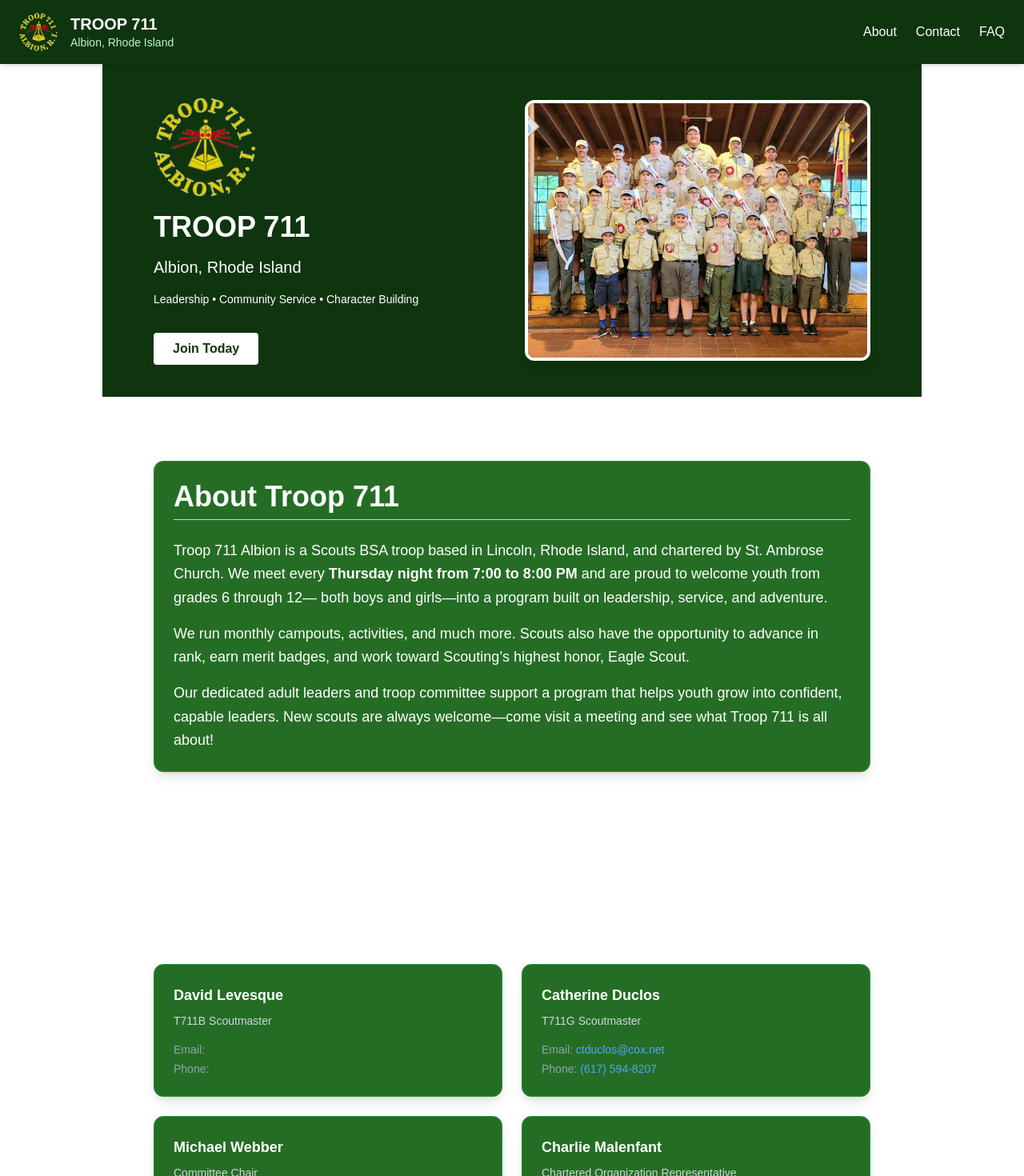
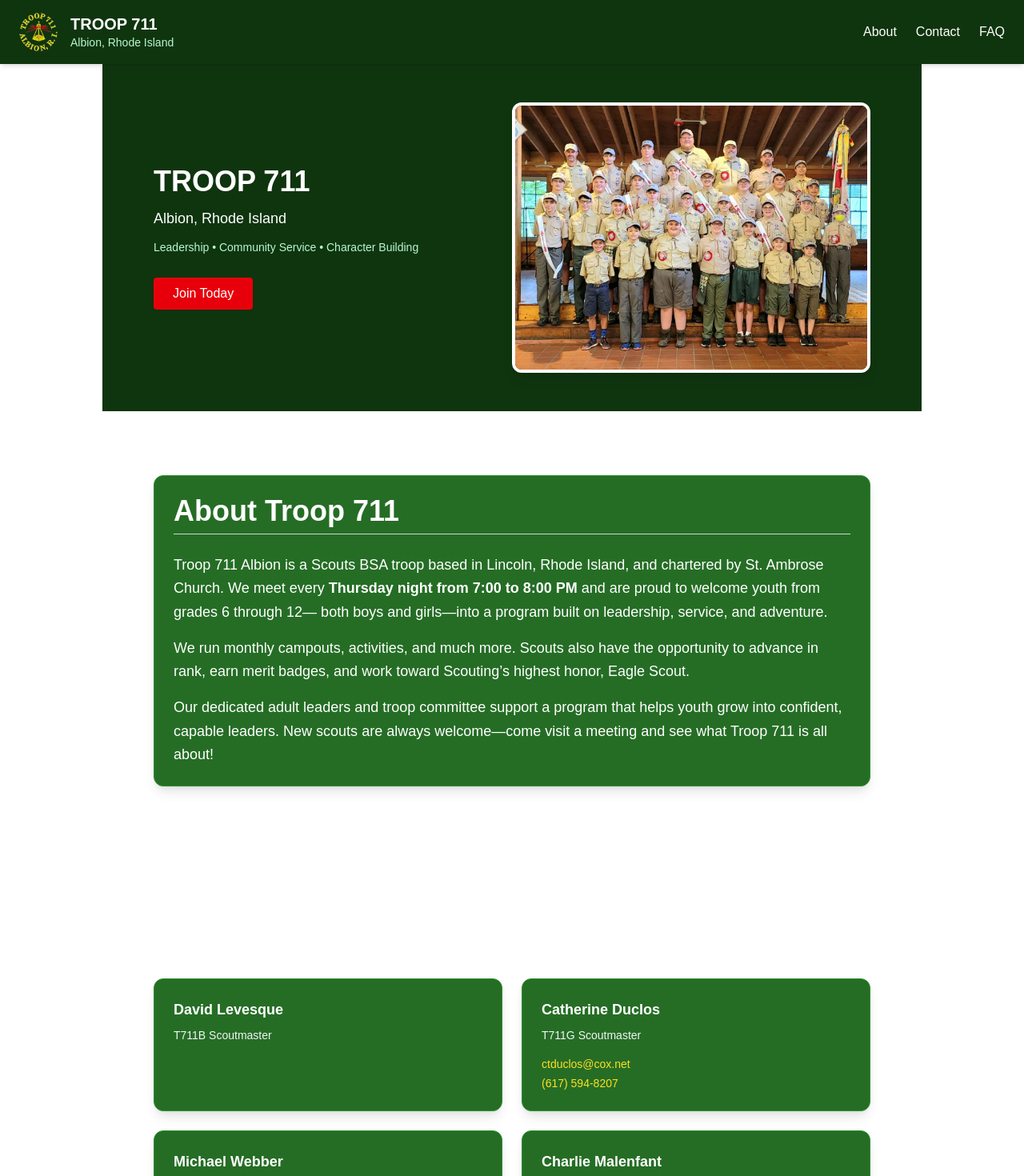
Before and after one commit to XCraftMan52/troop711, a Next.js app: page / in a window 1280 px wide. Shown: the top 1470 px of the page at 80% size. Built offline with nearby package versions, Linux system fonts and the light colour scheme.

Commit message:
feat: enhance Contact and Hero components with improved styling and layout adjustments

```diff
--- a/src/app/components/Contact.tsx
+++ b/src/app/components/Contact.tsx
@@ -41,18 +41,18 @@
       className="bg-[#256d25] text-white border border-[#2f8f2f] rounded-xl p-6 shadow-lg space-y-2"
     >
       <h3 className="text-lg font-semibold">{contact.name}</h3>
-      <p className="text-sm text-gray-300">{contact.role}</p>
+      <p className="text-sm text-gray-100">{contact.role}</p>
 
       <div className="text-sm text-gray-300 space-y-1 pt-2">
         <div>
-          <span className="text-gray-400">Email:</span>{' '}
-          <a href={`mailto:${contact.email}`} className="text-blue-400 hover:underline">
+          {/* <span className="text-gray-400">Email:</span>{' '} */}
+          <a href={`mailto:${contact.email}`} className="text-yellow-300 hover:underline">
             {contact.email}
           </a>
         </div>
         <div>
-          <span className="text-gray-400">Phone:</span>{' '}
-          <a href={`tel:${contact.phone}`} className="text-blue-400 hover:underline">
+          {/* <span className="text-gray-400">Phone:</span>{' '} */}
+          <a href={`tel:${contact.phone}`} className="text-yellow-300 hover:underline">
             {contact.phone}
           </a>
         </div>
--- a/src/app/components/Hero.tsx
+++ b/src/app/components/Hero.tsx
@@ -5,34 +5,23 @@
 
 export default function Hero() {
     return (
-    <section className="flex flex-col md:flex-row items-center justify-between bg-[#0f350f] text-white px-6 md:px-16 py-10 gap-8">
-      {/* Left: Logo + Text */}
-        <div className="flex flex-col items-start md:w-1/2 space-y-4">
-            <div className="w-24 h-24 md:w-32 md:h-32 relative">
-            <Image
-                src="/logo.png"
-                alt="Troop 711 Logo"
-                fill
-                className="w-24 h-24 md:w-32 md:h-32 relative object-contain"
-            />
-            </div>
-            <h1 className="text-4xl font-extrabold">TROOP 711</h1>
-            <p className="text-xl">Albion, Rhode Island</p>
-            <p className="text-sm">Leadership • Community Service • Character Building</p>
-            <Link href="#contact" className="mt-4 bg-white text-[#0f350f] font-semibold px-6 py-2 rounded hover:bg-gray-100 transition">
+    <section className="flex flex-col md:flex-row items-center justify-between py-12 px-6 md:px-16 bg-[#0f350f] text-white">
+    <div className="md:w-1/2 space-y-3">
+        <h1 className="text-4xl font-bold">TROOP 711</h1>
+        <p className="text-lg">Albion, Rhode Island</p>
+        <p className="text-sm text-green-200">Leadership • Community Service • Character Building</p>
+        <a href="#contact" className="inline-block mt-4 bg-red-600 hover:bg-red-700 text-white px-6 py-2 rounded shadow transition transform hover:scale-105">
         Join Today
-            </Link>
+        </a>
     </div>
 
-        {/* Right: Group Photo */}
-        <div className="relative w-full md:w-1/2 max-w-[600px] rounded-xl overflow-hidden shadow-lg border-4 border-white">
+    <div className="md:w-1/2 mt-8 md:mt-0">
         <Image
         src="/hero.jpg"
-            alt="Troop 711 group photo"
-            width={800}
-            height={600}
-            className="object-cover w-full h-full"
-            priority
+        alt="Troop 711 group"
+        width={600}
+        height={400}
+        className="rounded-xl border-4 border-white shadow-lg"
         />
     </div>
 </section>
```
Lines whose indentation alone changed are shown as unchanged.
